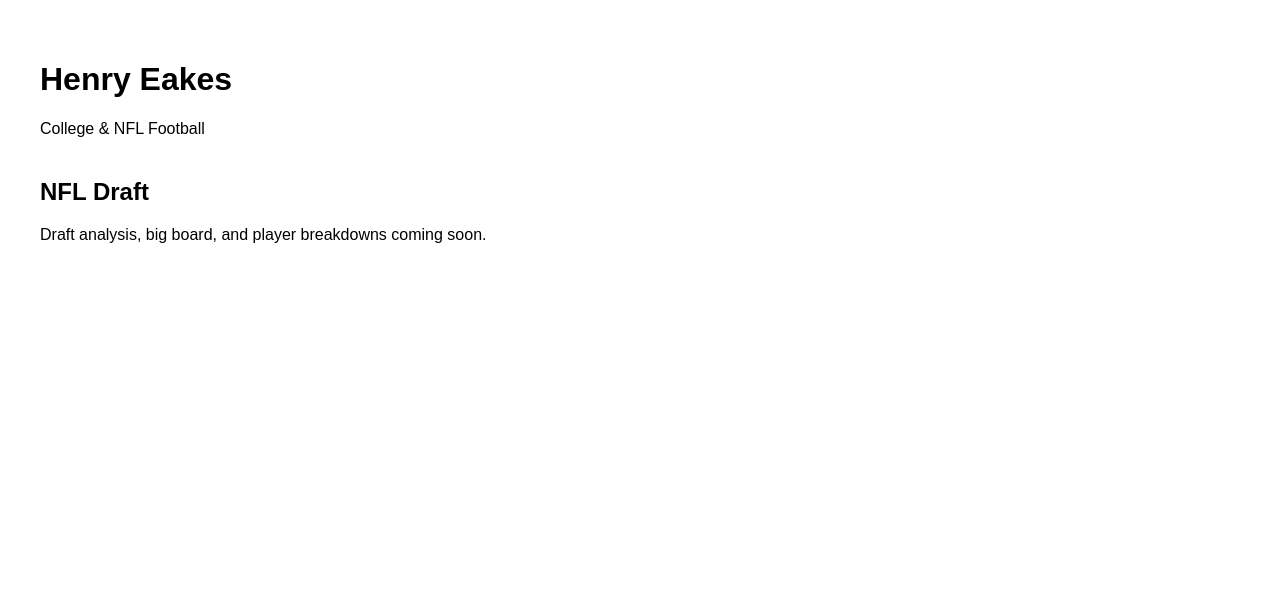
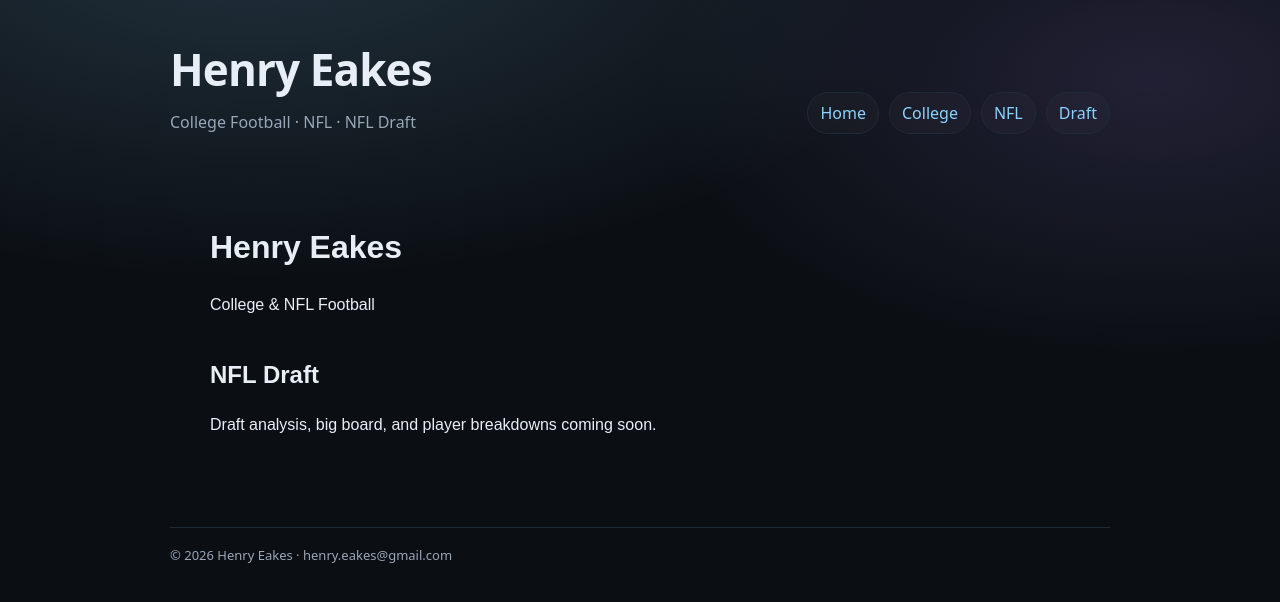
Before and after one commit to henryeakes/henryeakes1, a Next.js app: page / in a window 1280 px wide. Shown: the top 602 px of the page. Built offline with nearby package versions, Linux system fonts and the light colour scheme.

Commit message:
Style Layout and Nav

```diff
--- a/app/layout.jsx
+++ b/app/layout.jsx
@@ -1,3 +1,5 @@
+import "./globals.css";
+
 export const metadata = {
   title: "Henry Eakes",
   description: "College & NFL Football",
@@ -6,8 +8,28 @@
 export default function RootLayout({ children }) {
   return (
     <html lang="en">
-      <body style={{ margin: 0, fontFamily: "sans-serif" }}>
-        {children}
+      <body>
+        <div className="container">
+          <header className="header">
+            <div className="brand">
+              <h1>Henry Eakes</h1>
+              <p>College Football · NFL · NFL Draft</p>
+            </div>
+
+            <nav className="nav">
+              <a className="pill" href="/">Home</a>
+              <a className="pill" href="/#college">College</a>
+              <a className="pill" href="/#nfl">NFL</a>
+              <a className="pill" href="/#draft">Draft</a>
+            </nav>
+          </header>
+
+          {children}
+
+          <footer className="footer">
+            © {new Date().getFullYear()} Henry Eakes · henry.eakes@gmail.com
+          </footer>
+        </div>
       </body>
     </html>
   );
```
